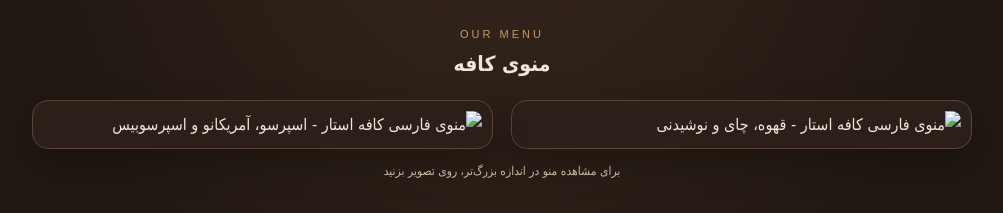
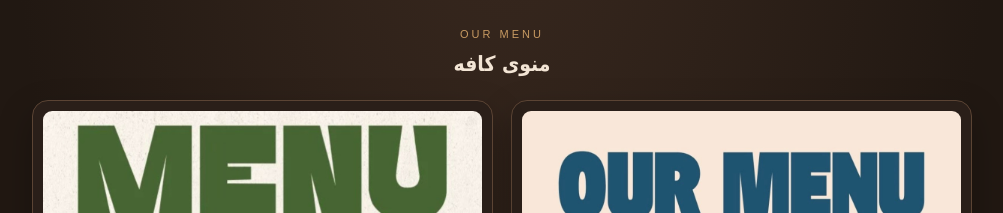
Before and after one commit to cafestar/cafestar, a plain HTML site: page index.html in a window 1280 px wide. Shown: the part 309-522 px from the top of the page, without its empty margins (138-1141 px from the left). Drawn offline with Linux system fonts and the light colour scheme.

Commit message:
Update index.html
Fix menu image paths

```diff
--- a/index.html
+++ b/index.html
@@ -17,8 +17,8 @@ section{margin:22px 0 34px}.section-head{text-align:center;margin-bottom:18px}.s
 <body><main class="wrap">
 <header class="hero"><div class="mark">✦</div><div class="eyebrow">KARAJ · SHAHIN VILLA</div><h1>COFFEE STAR</h1><p>کافه استار | منوی کافه</p><div class="rule"></div></header>
 <section><div class="section-head"><span>OUR MENU</span><h2>منوی کافه</h2></div><div class="menus">
-<div class="menu" onclick="showImage(this)"><img src="assets/menu-1.jpeg" alt="منوی فارسی کافه استار - قهوه، چای و نوشیدنی"></div>
-<div class="menu" onclick="showImage(this)"><img src="assets/menu-2.jpeg" alt="منوی فارسی کافه استار - اسپرسو، آمریکانو و اسپرسوبیس">
+<div class="menu" onclick="showImage(this)"><img src="menu-1.jpeg" alt="منوی فارسی کافه استار - قهوه، چای و نوشیدنی"></div>
+<div class="menu" onclick="showImage(this)"><img src="menu-2.jpeg" alt="منوی فارسی کافه استار - اسپرسو، آمریکانو و اسپرسوبیس">
 </div></div><div class="hint">برای مشاهده منو در اندازه بزرگ‌تر، روی تصویر بزنید</div></section>
 <section><div class="section-head"><span>FOLLOW & CONTACT</span><h2>با ما در ارتباط باشید</h2></div><div class="links">
 <a class="btn" href="https://instagram.com/cafe_s_t_a_r" target="_blank" rel="noopener"><svg viewBox="0 0 24 24" aria-hidden="true"><path d="M7 2h10a5 5 0 0 1 5 5v10a5 5 0 0 1-5 5H7a5 5 0 0 1-5-5V7a5 5 0 0 1 5-5zm0 2.2A2.8 2.8 0 0 0 4.2 7v10A2.8 2.8 0 0 0 7 19.8h10a2.8 2.8 0 0 0 2.8-2.8V7A2.8 2.8 0 0 0 17 4.2H7zm5 2.3a5.5 5.5 0 1 1 0 11 5.5 5.5 0 0 1 0-11zm0 2.2a3.3 3.3 0 1 0 0 6.6 3.3 3.3 0 0 0 0-6.6zm5.8-3.1a1.3 1.3 0 1 1 0 2.6 1.3 1.3 0 0 1 0-2.6z"/></svg>Instagram</a>
```
